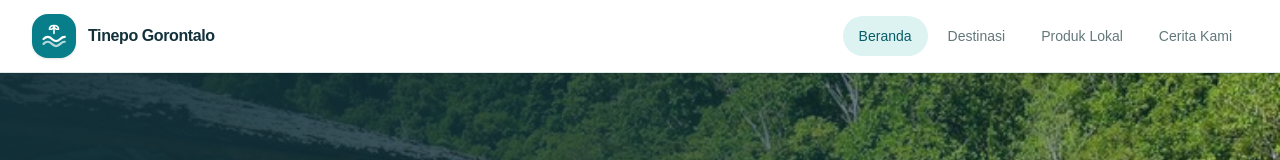
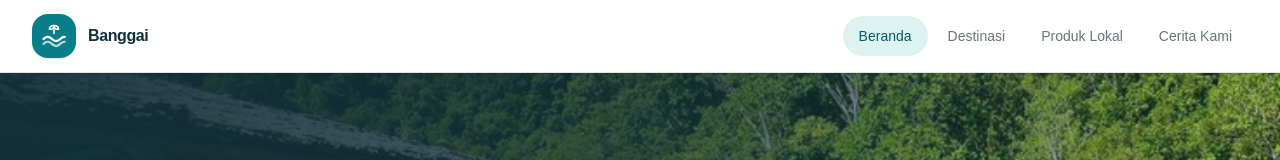
Before and after one commit to MonicaTasya/Mengusung-Banggai, a Next.js app: page / in a window 1280 px wide. Shown: the top 160 px of the page. Built offline with nearby package versions, Linux system fonts and the light colour scheme.

Commit message:
dictionary: rename navbar

```diff
--- a/src/data/dictionary.ts
+++ b/src/data/dictionary.ts
@@ -1,7 +1,7 @@
 export type Language = "id" | "en";
 
 const id = {
-  "site.name": "Tinepo Gorontalo",
+  "site.name": "Banggai",
   "site.description":
     "Cerita pengabdian, masyarakat, dan pesisir Sumalata Timur.",
   "home.eyebrow": "KKN · Sumalata Timur",
@@ -199,7 +199,7 @@ const id = {
 } as const;
 
 const en = {
-  "site.name": "Tinepo Gorontalo",
+  "site.name": "Banggai",
   "site.description":
     "Stories of service, community, and the coast of East Sumalata.",
   "home.eyebrow": "Community Service · East Sumalata",
```
